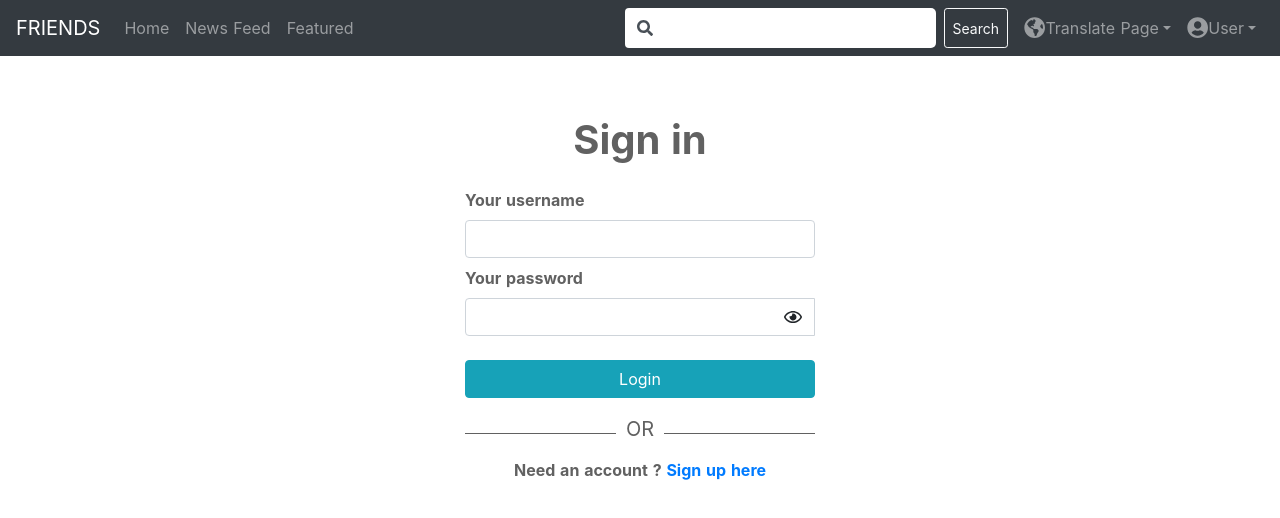
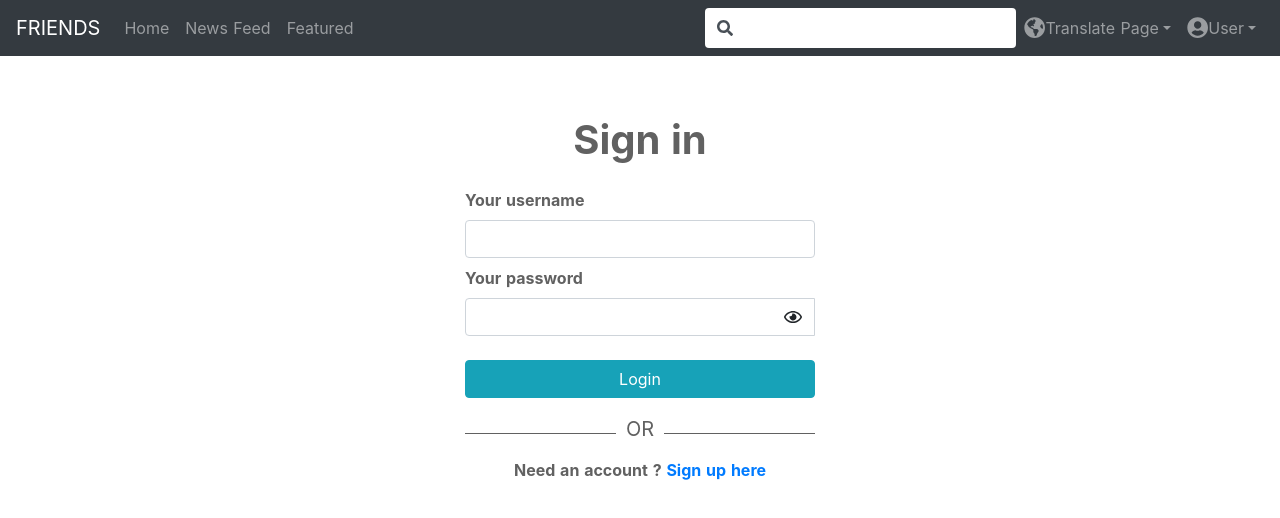
Before and after one commit to NgYujinBenjamin/wad2_friends_frontend, a Nuxt app: page /login in a window 1280 px wide. Shown: the top 518 px of the page. Built offline with nearby package versions, Linux system fonts and the light colour scheme; what vue-masonry-css would draw is missing.

Commit message:
minor html display changes

```diff
--- a/components/Navbar.vue
+++ b/components/Navbar.vue
@@ -33,7 +33,7 @@
             </div>
             <input type="text" id="navbarSearch" v-on:keyup="validateEnterkey" class="form-control" style="height:100%;" aria-label="Text input with checkbox">
             <b-tooltip target="navbarSearch">Please ensure the search field is filled up!</b-tooltip>
-            <b-button size="sm" v-on:click="validate" class=" mx-2 my-2 my-sm-0" variant="outline-light" type="submit">Search</b-button>
+            <!-- <b-button size="sm" v-on:click="validate" class=" mx-2 my-2 my-sm-0" variant="outline-light" type="submit">Search</b-button> -->
           </div>
 
           <!-- Language; only show on "News Feed" & -->
--- a/pages/feed.vue
+++ b/pages/feed.vue
@@ -25,7 +25,7 @@
                 class="fas fa-share"></i> Share</a>
               <a href="#" @click="saveNews(index)" class="card-link d-inline float-right">
                 <i :class="article.saved ? 'fas fa-bookmark' : 'far fa-bookmark'"></i>
-                <span v-if="article.saved">Bookmarked</span>
+                <span v-if="article.saved">Saved</span>
                 <span v-else>Bookmark</span>
               </a>
             </div>
```
